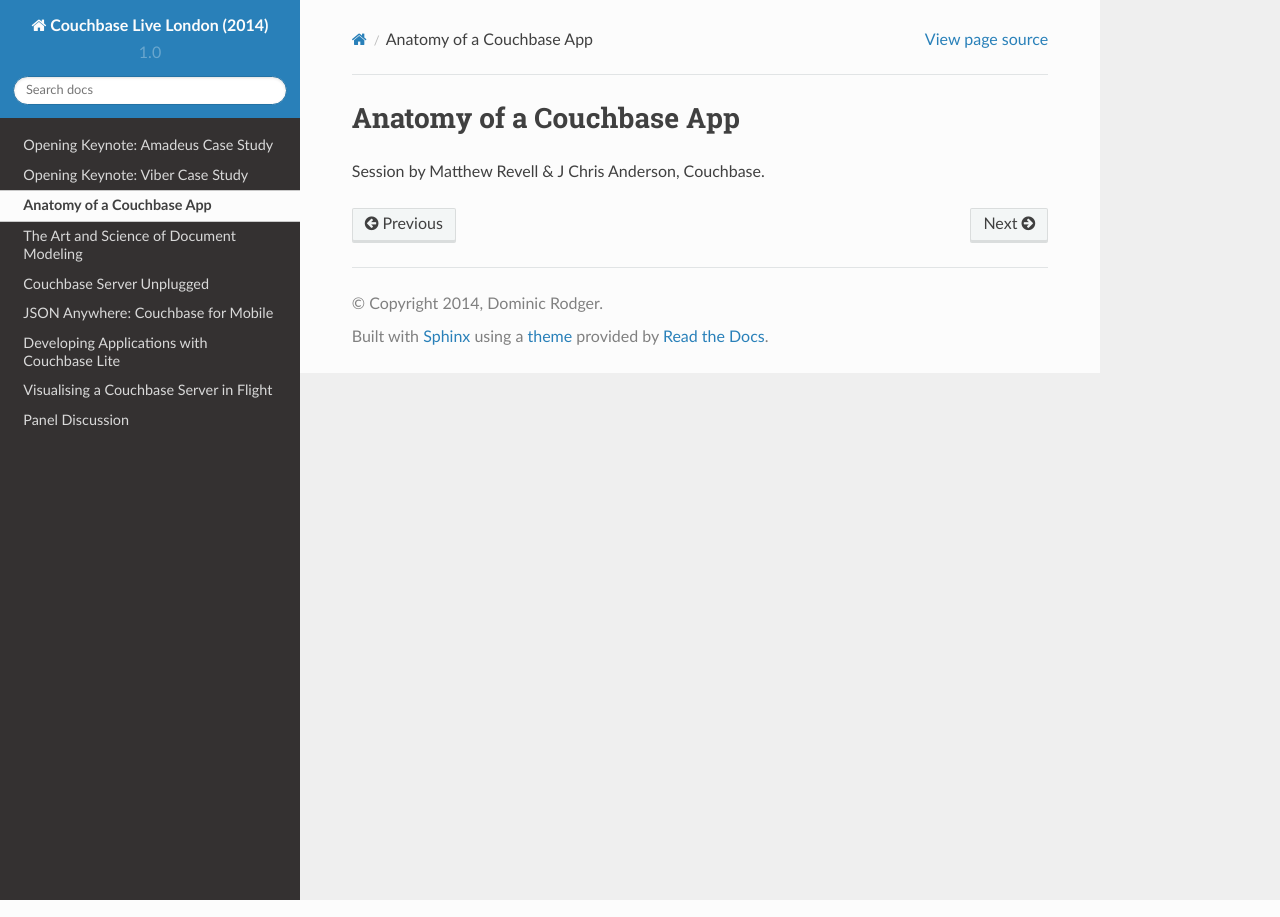
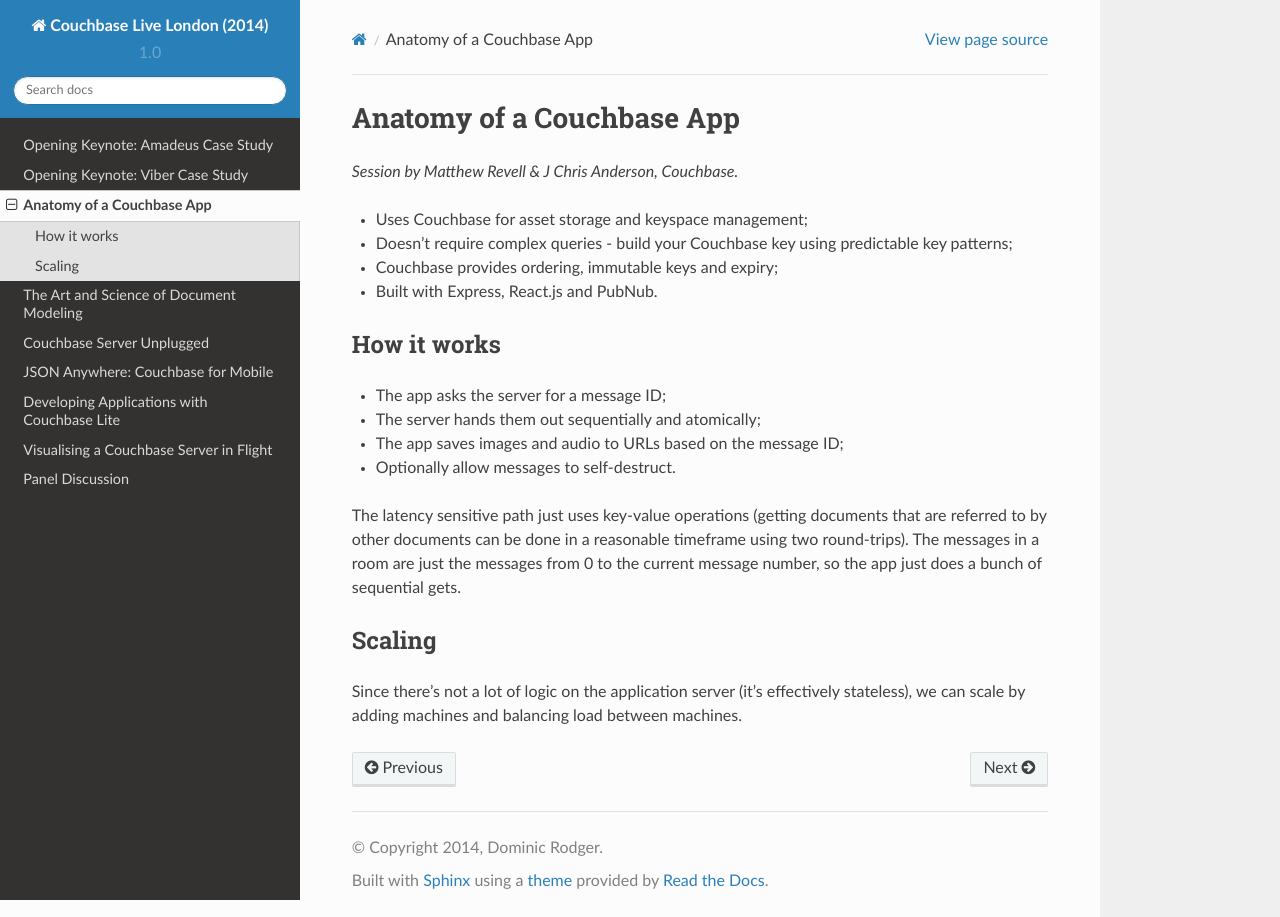
Before and after one commit to dominicrodger/couchbase-live-london-2014, a Sphinx documentation site: the page built from source/anatomy_of_an_app.rst, in a window 1280 px wide. Built offline with Sphinx 7.4.7 and the Read the Docs theme 2.0.0, drawn with Linux system fonts in a browser that asks for light colours.

Commit message:
Notes from "Anatomy of an App"

```diff
--- a/source/anatomy_of_an_app.rst
+++ b/source/anatomy_of_an_app.rst
@@ -1,4 +1,31 @@
 Anatomy of a Couchbase App
 ==========================
 
-Session by Matthew Revell & J Chris Anderson, Couchbase.
+*Session by Matthew Revell & J Chris Anderson, Couchbase.*
+
+* Uses Couchbase for asset storage and keyspace management;
+* Doesn't require complex queries - build your Couchbase key using
+  predictable key patterns;
+* Couchbase provides ordering, immutable keys and expiry;
+* Built with Express, React.js and PubNub.
+
+How it works
+------------
+
+* The app asks the server for a message ID;
+* The server hands them out sequentially and atomically;
+* The app saves images and audio to URLs based on the message ID;
+* Optionally allow messages to self-destruct.
+
+The latency sensitive path just uses key-value operations (getting
+documents that are referred to by other documents can be done in a
+reasonable timeframe using two round-trips). The messages in a room
+are just the messages from 0 to the current message number, so the
+app just does a bunch of sequential gets.
+
+Scaling
+-------
+
+Since there's not a lot of logic on the application server (it's
+effectively stateless), we can scale by adding machines and balancing
+load between machines.
```
